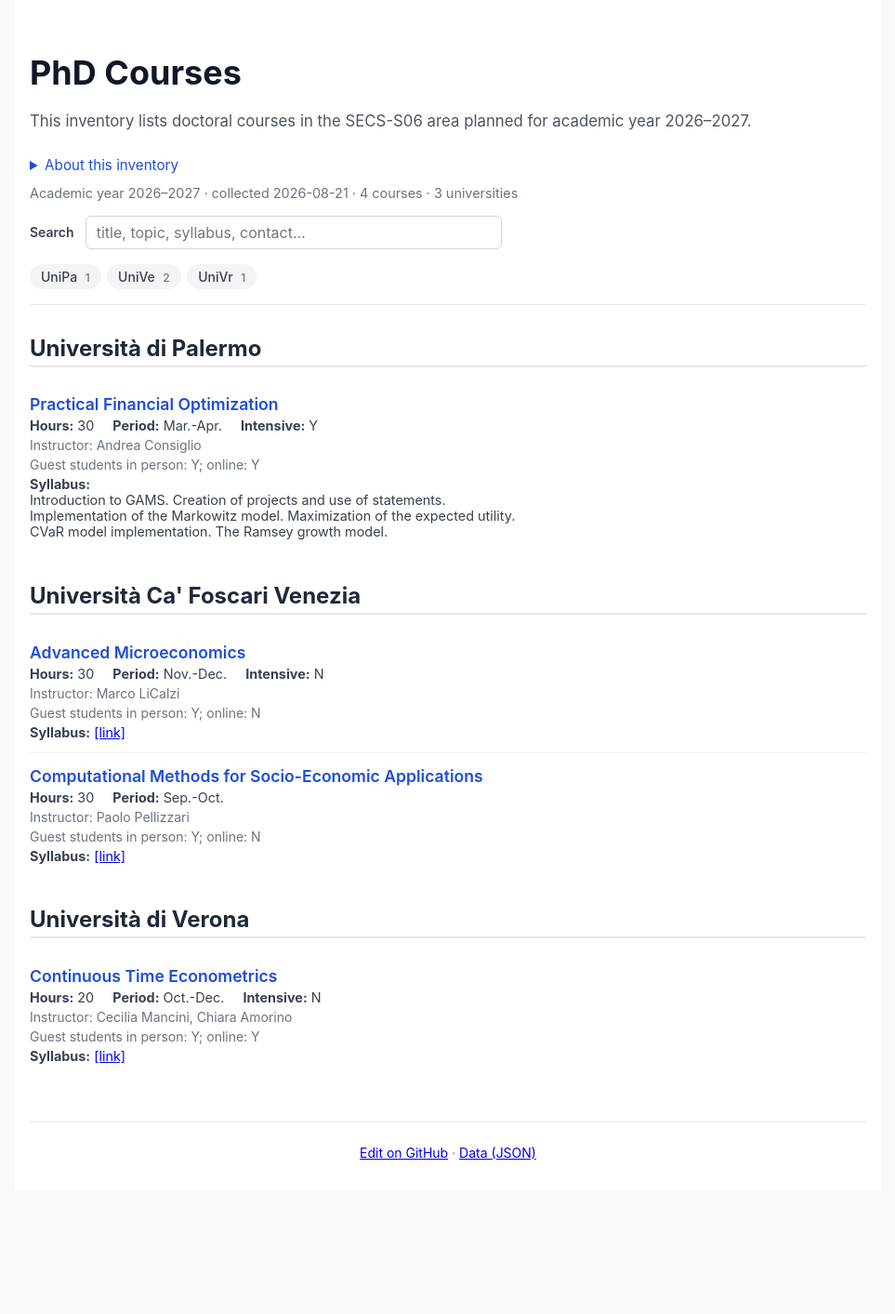
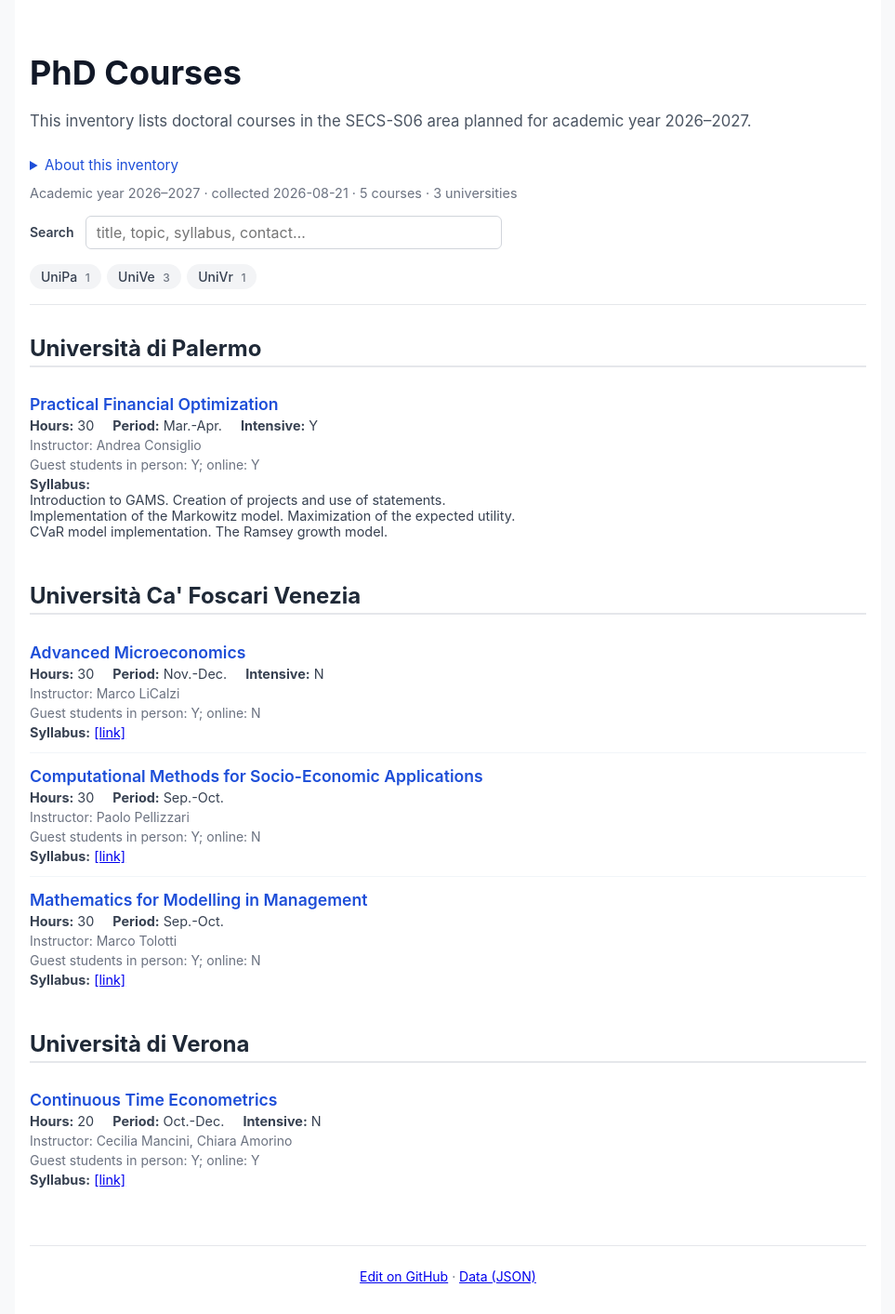
Before and after one commit to mlicalzi/phd_courses, a Jekyll site: the page built from index.html, in a window 1280 px wide. Shown: the whole page at 93% size, without its empty margins (158-1121 px from the left). Built offline with Jekyll 4.4.1, drawn with Linux system fonts in a browser that asks for light colours; before the commit the page ends 1280 px from its top, so only the background shows below that.

Commit message:
Add course for Mathematics in Management at UniVe
Added a new course entry for PhD in Management at Università Ca' Foscari Venezia.

```diff
--- a/_data/courses.yml
+++ b/_data/courses.yml
@@ -62,6 +62,19 @@
   online: "N"
   syllabus: https://www.unive.it/data/course/585614/programma
 
+- id: UniVe
+  university: Università Ca' Foscari Venezia
+  program: PhD in Management
+  title: Mathematics for Modelling in Management
+  instructor: Marco Tolotti
+  url: https://www.unive.it/data/course/585614
+  hours: 30
+  period: "Sep.-Oct."
+  intensive:
+  in_person: "Y"
+  online: "N"
+  syllabus: https://www.unive.it/data/course/585614/programma
+
 - id: UniVr
   university: Università di Verona
   program: Dottorato in Economia e Finanza
```
